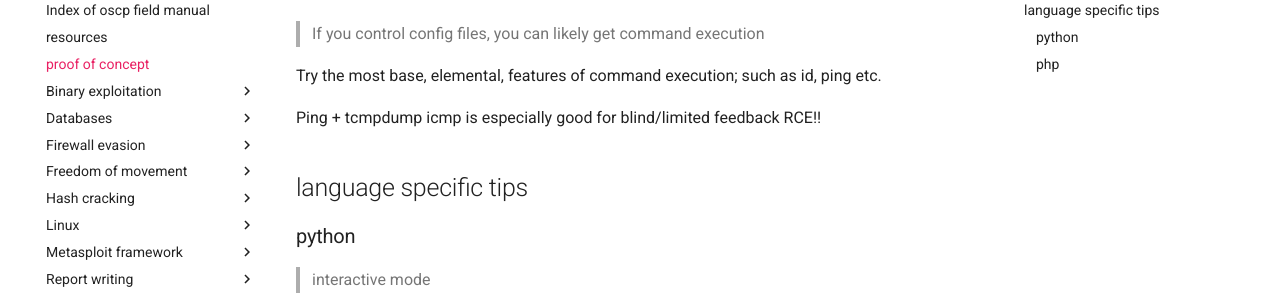
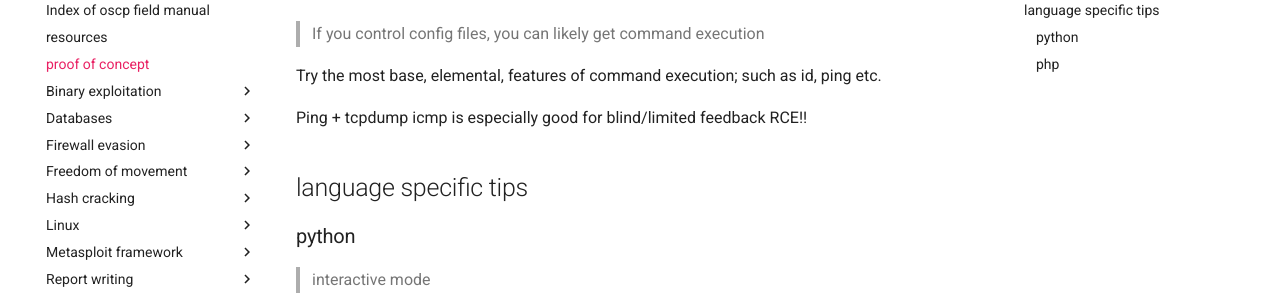
Before and after one commit to invae/oscp_field_manual, an MkDocs documentation site: the page built from docs/proof_of_concept.md, in a window 1280 px wide and 900 px high, scrolled down 340 px. Shown: the part 152-450 px from the top of the window. Built offline with MkDocs 1.6.1 and Material for MkDocs 9.7.7, drawn with Linux system fonts in a browser that asks for light colours.

Commit message:
spelling mistakes; index-of formatting; discovering how to reference pics

```diff
--- a/docs/proof_of_concept.md
+++ b/docs/proof_of_concept.md
@@ -17,7 +17,7 @@ RFC/IETF 			# internet engineering task force
 
 Try the most base, elemental, features of command execution; such as id, ping etc.
 
-Ping + tcmpdump icmp is especially good for blind/limited feedback RCE!!
+Ping + tcpdump icmp is especially good for blind/limited feedback RCE!!
 
 
 ## language specific tips
```
Also changed, not shown: docs/freedom_of_movement/index-of-freedom_of_movement.md (+6 -0 lines), docs/geopolitical_concepts.md (+13 -0 lines), docs/report_writing/report_writing-home.md (+1 -1 lines).
